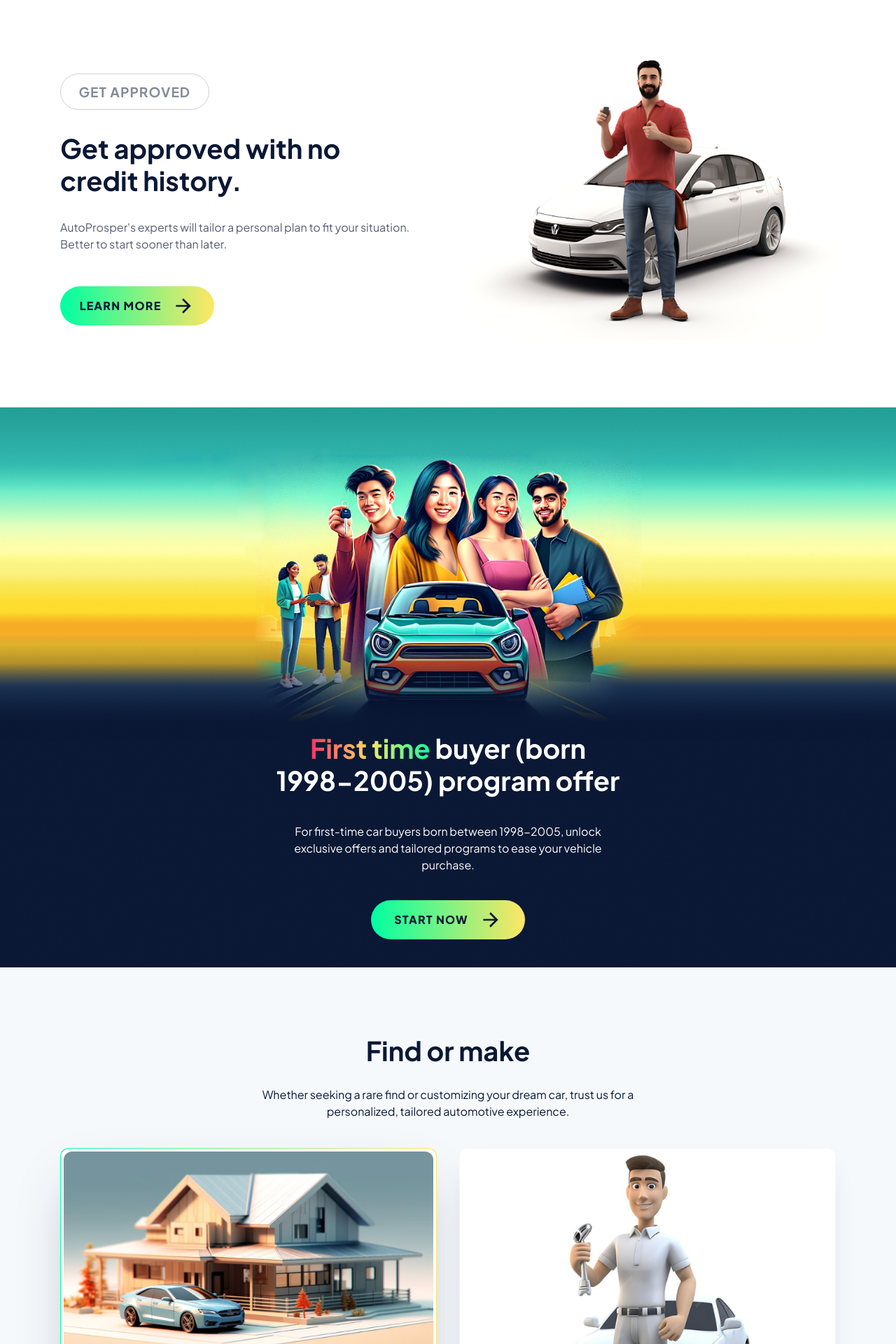
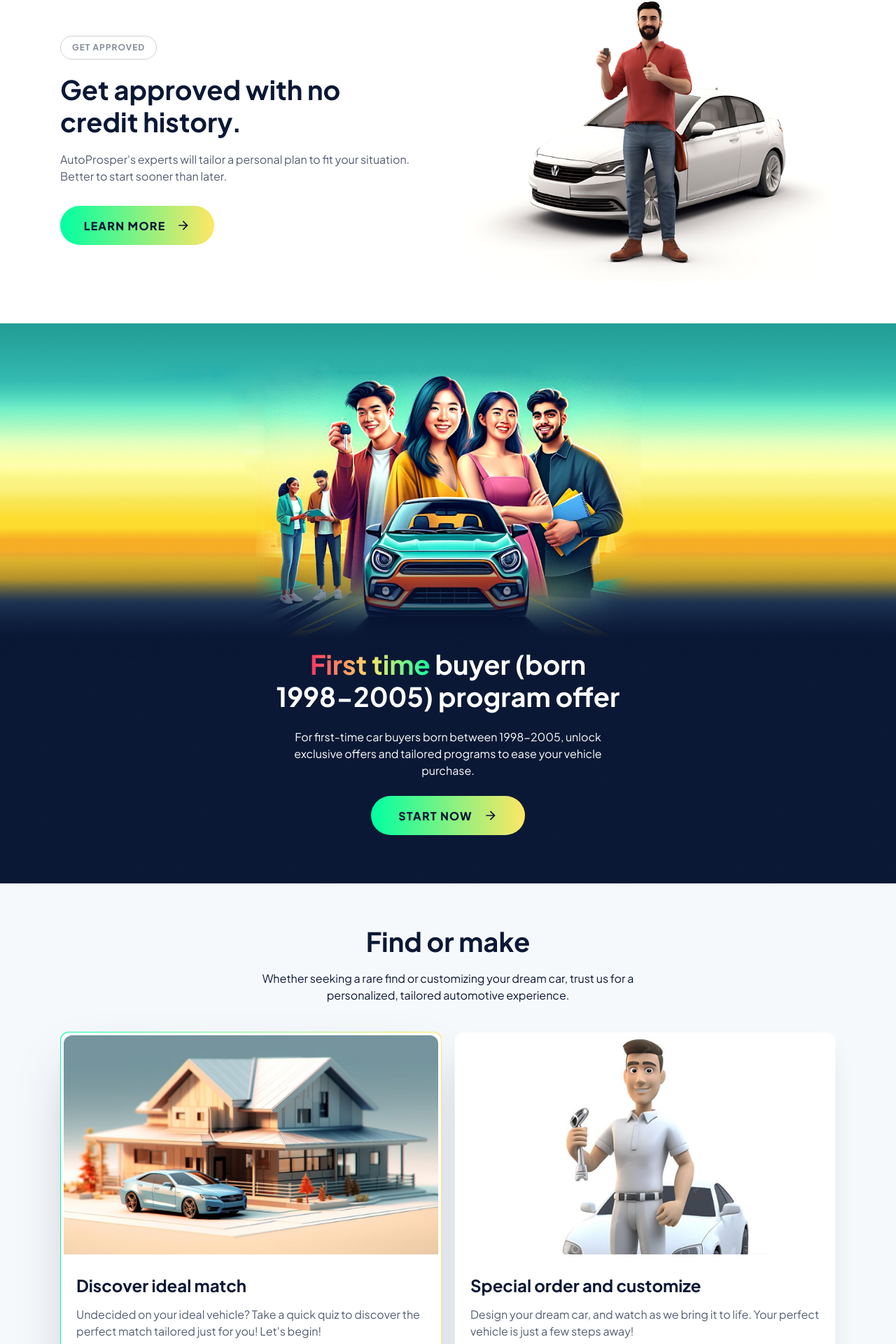
Before and after one commit to talhabaig/autoprosper, a Next.js app: page / in a window 1280 px wide. Shown: the part 2439-4359 px from the top of the page at 70% size. Built offline with nearby package versions, Linux system fonts and the light colour scheme.

Commit message:
text sizes fixed

```diff
--- /dev/null
+++ b/src/components/home/DiscountCreditHistory/DiscountCredit.module.css
@@ -0,0 +1,5 @@
+@media (min-width: 360px) {
+  .headingWrapper {
+    max-width: 300px;
+  }
+}
--- a/src/components/home/DiscountCreditHistory/DiscountCreditHistory.tsx
+++ b/src/components/home/DiscountCreditHistory/DiscountCreditHistory.tsx
@@ -3,6 +3,7 @@
 import { ArrowRight } from "../../Icons/Icons";
 import Image from "next/image";
 import { DiscountAndCreditDataItem } from "../../../assests/interfaces/Home/index";
+import styles from "./DiscountCredit.module.css";
 
 const discountAndCreditData: DiscountAndCreditDataItem[] = [
   {
@@ -14,7 +15,7 @@
       "Attention military members! Unlock exclusive discounts on our lineup of pickup trucks as a thank you for your service. Experience reliability and power tailored to your needs.",
     buttonLabel: "Learn More",
     buttonIcon: (
-      <ArrowRight  className="fill-primary-text w-[1.8rem] h-[1.8rem] lg:w-[2rem] lg:h-[2rem]" />
+      <ArrowRight className="fill-primary-text w-[1.125rem] h-[1.125rem] lg:w-[1.25rem] lg:h-[1.25rem]" />
     ),
   },
   {
@@ -26,7 +27,7 @@
       "AutoProsper's experts will tailor a personal plan to fit your situation. Better to start sooner than later.",
     buttonLabel: "Learn More",
     buttonIcon: (
-      <ArrowRight  className="fill-primary-text w-[1.8rem] h-[1.8rem] lg:w-[2rem] lg:h-[2rem]" />
+      <ArrowRight className="fill-primary-text w-[1.125rem] h-[1.125rem] lg:w-[1.25rem] lg:h-[1.25rem]" />
     ),
   },
 ];
@@ -34,14 +35,14 @@
 function DiscountAndCredit() {
   return (
     <>
-      <section className="py-[6rem]  2xl:py-[8rem] 3xl:py-[11rem]">
+      <section className="py-[3.75rem]  2xl:py-[5rem] 3xl:py-[6.875rem]">
         <div className="container [&>*:nth-child(even)]:md:flex-row-reverse ">
           {discountAndCreditData.map((item) => (
             <div
               key={item.id}
-              className="md:flex md:justify-between md:items-center pb-[6rem] lg:pb-[8rem] 3xl:pb-[11rem] last-of-type:pb-0"
+              className="md:flex md:justify-between md:items-center pb-[3.75rem] lg:pb-[5rem] 3xl:pb-[6.875rem] last-of-type:pb-0"
             >
-              <div className="md:flex-[0_0_auto] md:w-[48%] 3xl:w-[49%] mb-[3rem] md:mb-0">
+              <div className="md:flex-[0_0_auto] md:w-[48%] 3xl:w-[49%] mb-[1.875rem] md:mb-0">
                 <Image
                   src={item.imageSrc ? item.imageSrc : ""}
                   width={690}
@@ -50,19 +51,21 @@
                 />
               </div>
               <div className="text-center flex flex-col justify-center items-center md:flex-[0_0_auto] md:w-[48%] 3xl:w-[49%] md:justify-start md:items-start md:text-start">
-                <div className="pb-[1rem] xl:pb-[2rem]">
+                <div className="pb-[1rem] xl:pb-[1.25rem]">
                   <span
-                    className="inline-block p-[0.8rem_1.6rem] leading-[1.3] rounded-[10rem] tracking-[1px]
-                     font-bold text-gray uppercase text-[1rem] lg:text-[1.2rem] border border-solid
+                    className="inline-block p-[0.5rem_1rem] leading-[1.3] rounded-[100px] tracking-[1px]
+                     font-bold text-gray uppercase text-[0.625rem] lg:text-[0.75rem] border border-solid
                      border-border-color"
                   >
                     {item.contentLabel}
                   </span>
                 </div>
-                <h2 className="heading2 md:text-start xl:mb-[2rem] md:mr-[4rem]">
+                <h2
+                  className={`${styles.headingWrapper} heading2 md:text-start xl:mb-[1.25rem] md:mr-[2.5rem] 2xl:mr-[8rem] 3xl:mr-[3rem] mx-auto md:!max-w-full md:mx-0 `}
+                >
                   {item.heading}
                 </h2>
-                <p className="paragraph-large mb-[2rem] xl:mb-[3rem]">
+                <p className="paragraph-large mb-[1.25rem] xl:mb-[1.875rem]">
                   {item.paragraph}
                 </p>
                 <div>
--- a/src/components/home/FindandMake/FindandMake.tsx
+++ b/src/components/home/FindandMake/FindandMake.tsx
@@ -14,7 +14,7 @@
     buttonLabel: "Start Quiz",
     buttonVariant: "primary",
     buttonIcon: (
-      <ArrowRight  className="fill-primary-text w-[1.8rem] h-[1.8rem] lg:w-[2rem] lg:h-[2rem]" />
+      <ArrowRight className="fill-primary-text w-[1.125rem] h-[1.125rem] lg:w-[1.25rem] lg:h-[1.25rem]" />
     ),
   },
   {
@@ -25,44 +25,44 @@
       "Design your dream car, and watch as we bring it to life. Your perfect vehicle is just a few steps away!",
     buttonLabel: "Start Order",
     buttonVariant: "transparent",
-    buttonIcon:    <ArrowRight  className="fill-gray w-[1.8rem] h-[1.8rem] lg:w-[2rem] lg:h-[2rem]" />,
+    buttonIcon:    <ArrowRight  className="fill-gray w-[1.125rem] h-[1.125rem] lg:w-[1.25rem] lg:h-[1.25rem]" />,
   },
 ];
 
 const FindandMake = () => {
   return (
-    <section className="py-[6rem] 2xl:py-[8rem] 3xl:pt-[11rem] 3xl:pb-[9.6rem] bg-light-gray">
+    <section className="py-[3.75rem] 2xl:py-[5rem] 3xl:pt-[6.875rem] 3xl:pb-[6rem] bg-light-gray">
       <div className="container">
         <div className="max-w-[360px] mx-auto text-center md:max-w-[480px] lg:max-w-[540px] 2xl:max-w-[700px]">
-          <h2 className="heading2 mb-[1rem] lg:mb-[1.8rem]">Find or make</h2>
-          <p className="paragraph-large mb-[3rem] lg:mb-[40px] 3xl:mb-[5rem] text-primary-text ">
+          <h2 className="heading2 mb-[0.625rem] lg:mb-[1.125rem]">Find or make</h2>
+          <p className="paragraph-large mb-[1.875rem] lg:mb-[2.5rem] 3xl:mb-[3.125rem] text-primary-text ">
             Whether seeking a rare find or customizing your dream car, trust us
             for a personalized, tailored automotive experience.
           </p>
         </div>
-        <div className="md:flex md:justify-between md:items-stretch md:gap-[1rem] lg:gap-[2rem] 3xl:gap-[3rem]">
+        <div className="md:flex md:justify-between md:items-stretch md:gap-[0.625rem] lg:gap-[1.125rem] 3xl:gap-[1.875rem]">
           {cardData.map((item) => (
             <div
               key={item.id}
-              className="flex-grow md:w-[48%] 3xl:w-[49%] rounded-[12px] mb-[3rem]
+              className="flex-grow md:w-[48%] 3xl:w-[49%] rounded-[12px] mb-[1.875rem]
               shadow-[0px_36px_72px_-18px_rgba(10,24,53,0.25)] p-[1px] bg-btn-primary-gradient
               last-of-type:shadow-[0px_18px_36px_-18px_rgba(10,24,53,0.25)] last-of-type:bg-bg-none"
             >
               <div className="h-full bg-white rounded-[12px]">
-                <div className="rounded-tr-[12px] rounded-tl-[12px] px-[4px] pt-[4px] overflow-hidden bg-white">
+                <div className="rounded-tr-[12px] max-w-[680px]  rounded-tl-[12px] px-[4px] pt-[4px] overflow-hidden bg-white">
                   <Image
                     src={item.imageSrc ? item.imageSrc : ""}
                     width={682}
                     height={400}
-                    className="rounded-tr-[12px] rounded-tl-[12px]"
+                    className="rounded-tr-[12px] rounded-tl-[12px] min-w-full"
                     alt={item.heading || ""}
                   />
                 </div>
-                <div className="py-[2rem] lg:py-[3rem] 3xl:py-[4rem] px-[1.5rem] lg:px-[2.2rem] 3xl:px-[3rem] bg-white rounded-br-[12px] rounded-bl-[12px]">
-                  <h3 className="heading3 text-left mb-[1rem] lg:mb-[1.5rem] 3xl:mb-[2rem]">
+                <div className="py-[1.25rem] lg:py-[1.875rem] 3xl:py-[2.5rem] px-[0.938rem] lg:px-[1.375rem] 3xl:px-[1.875rem] bg-white rounded-br-[12px] rounded-bl-[12px]">
+                  <h3 className="heading3 text-left mb-[0.625rem] lg:mb-[0.938rem] 3xl:mb-[1.25rem]">
                     {item.heading}
                   </h3>
-                  <p className="paragraph-large mb-[2rem] lg:mb-[2.5rem] 3xl:mb-[3rem]">
+                  <p className="paragraph-large mb-[1.25rem] lg:mb-[1.563rem] 3xl:mb-[1.875rem]">
                     {item.description}
                   </p>
                   <Button
--- a/src/components/home/FirstTimeBuyer/FirstTimeBuyer.module.css
+++ b/src/components/home/FirstTimeBuyer/FirstTimeBuyer.module.css
@@ -11,3 +11,11 @@
   background-clip: text;
   -webkit-text-fill-color: transparent;
 }
+@media(min-width:500px){
+  .dNone{
+    display: none;
+  }
+  .dBlock{
+    display: block;
+  }
+}
--- a/src/components/home/FirstTimeBuyer/FirstTimeBuyer.tsx
+++ b/src/components/home/FirstTimeBuyer/FirstTimeBuyer.tsx
@@ -14,24 +14,24 @@
             width={360}
             height={632}
             alt={"first time buyer"}
-            className="w-full h-full object-cover reletive sm:hidden"
+            className={`w-full h-full object-cover reletive ${styles.dNone}`}
           />
           <Image
             src="/home/first-time-buyer-desktop.png"
             width={1728}
             height={952}
             alt={"first time buyer"}
-            className="w-full h-full object-cover reletive hidden sm:block"
+            className={`w-full h-full object-cover reletive hidden ${styles.dBlock}`}
           />
         </div>
         <div
-          className={`max-w-[310px] md:max-w-[328px] lg:max-w-[424px] xl:max-w-[505px] 2xl:max-w-[650px] absolute top-[58%]  mx-[1.5rem] flex flex-col text-center items-center justify-center`}
+          className={`max-w-[310px] md:max-w-[328px] lg:max-w-[424px] xl:max-w-[505px] 2xl:max-w-[650px] absolute top-[58%]  mx-[0.938rem] flex flex-col text-center items-center justify-center`}
         >
-          <h2 className="heading2 xl:mb-[2.4rem] 2xl:max-w-[78%] 3xl:max-w-[98%] text-white">
+          <h2 className="heading2 xl:mb-[1.5rem] 2xl:max-w-[78%] 3xl:max-w-[98%] text-white">
             <span className={styles.textGradient}>First time </span>buyer (born
             1998-2005) program offer
           </h2>
-          <p className="paragraph-large text-white mb-[2rem] xl:mb-[2.4rem]">
+          <p className="paragraph-large text-white mb-[1.25rem] xl:mb-[1.5rem]">
             For first-time car buyers born between 1998-2005, unlock exclusive
             offers and tailored programs to ease your vehicle purchase.
           </p>
@@ -40,11 +40,7 @@
               variant="primary"
               label="Start Now"
               children={
-                <ArrowRight
-                  width="2rem"
-                  height="2rem"
-                  className="fill-primary-text"
-                />
+                <ArrowRight className="fill-primary-text w-[1.125rem] h-[1.125rem] lg:w-[1.25rem] lg:h-[1.25rem]" />
               }
             />
           </div>
```
Also changed, not shown: src/components/home/AutoProsperAdvnatage/AutoProsperAdvnatage.tsx (+11 -11 lines), src/components/home/UpgradeRide/UpgradeRide.tsx (+10 -9 lines).
